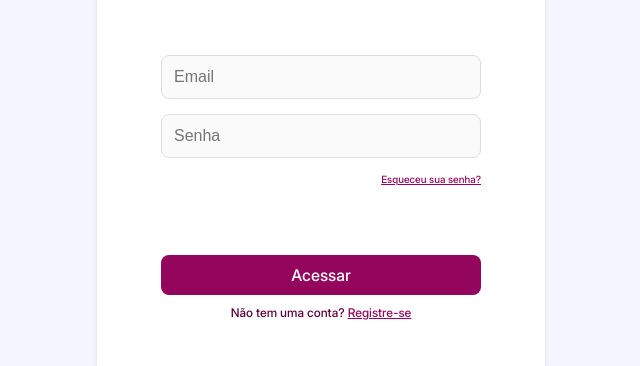
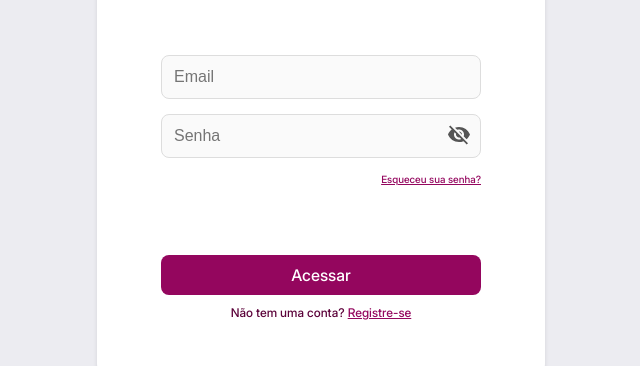
Before and after one commit to 6Nexus/nexus-frontend, a React (Create React App) app in the folder nexus-frontend/: page /login-professor in a window 1280 px wide. Shown: the part 278-644 px from the top of the page, without its empty margins (319-959 px from the left). Built offline with nearby package versions, Linux system fonts and the light colour scheme.

Commit message:
UPDATE: alterando estrutura do form de login e adicionando validações

```diff
--- a/nexus-frontend/package.json
+++ b/nexus-frontend/package.json
@@ -20,11 +20,14 @@
     "axios": "^1.7.7",
     "dotenv": "^16.4.5",
     "env": "^0.0.2",
+    "formik": "^2.4.6",
     "react": "^18.3.1",
     "react-dom": "^18.3.1",
     "react-router-dom": "^6.26.2",
     "react-scripts": "5.0.1",
-    "web-vitals": "^2.1.4"
+    "react-toastify": "^10.0.6",
+    "web-vitals": "^2.1.4",
+    "yup": "^1.4.0"
   },
   "scripts": {
     "start": "react-scripts start",
--- a/nexus-frontend/src/plataforma-professor/paginas/Login/Login.css
+++ b/nexus-frontend/src/plataforma-professor/paginas/Login/Login.css
@@ -14,7 +14,7 @@
     align-items: center;
     height: 100vh;
     margin: 0;
-    background-color: #F5F5FF;
+    background-color: #ececf1;
 }
 
 .box-login {
@@ -35,18 +35,6 @@
 
 
 .input-login input {
-    /* outline: none;
-    font-size: 0.9rem;
-    width: 100%;
-    padding: 0.5rem;
-    border: 1px solid var(--corDeContorno);
-    border-radius: 5px;
-    box-sizing: border-box;
-    margin-bottom: 15px;
-    padding: 10px;
-    position: relative;
-    background-color: #FFFAFD; */
-
     width: 100%;
     padding: 12px;
     border: 1px solid #ddd;
@@ -57,14 +45,38 @@
 
 }
 
-/* .input-login input::placeholder {
-    color: var(--corPrimaria);
-} */
+.error-message {
+    font-size: 12px;
+    color: rgb(95, 3, 3);
+    margin-bottom: 8px;
+}
+
+.input-login .input-erro {
+    border:  1px solid #F44336;
+}
+
+.input-login .input-success {
+    border: 1px solid #4CAF50;
+}
 
 .container-login .recuperar-senha {
     display: flex;
     justify-content: flex-end;
     font-size: 10px;
+}
+
+.input-login {
+    position: relative;
+}
+
+.icon-olho {
+    font-size: 20px;
+    color: #555;
+    position: absolute;
+    top: 40%;
+    right: 10px;
+    transform: translateY(-50%);
+    cursor: pointer;
 }
 
 
--- a/nexus-frontend/src/plataforma-professor/paginas/Login/Login.jsx
+++ b/nexus-frontend/src/plataforma-professor/paginas/Login/Login.jsx
@@ -1,39 +1,139 @@
-import React from "react";
+import React, { useState } from "react";
 import './Login.css'
 import logo from '../../../utils/assets/logo-nexus-com-texto2.png'
-import ButtonLoginGoogle from "../../componentes/ButtonLoginGoogle/ButtonLoginGoogle.jsx"
+import VisibilityIcon from '@mui/icons-material/Visibility';
+import VisibilityOffIcon from '@mui/icons-material/VisibilityOff';
 import { Link } from "react-router-dom";
+import { Formik, Form, Field, ErrorMessage } from 'formik';
+import * as Yup from 'yup';
+import { toast } from 'react-toastify';
+import { useNavigate } from 'react-router-dom';
+import api from "../../../api.js";
 
 
 function Login() {
+
+    // validações
+    const validationSchema = Yup.object().shape({
+        email: Yup.string()
+            .email("Formato de email inválido")
+            .matches(
+                /^[a-zA-Z0-9._%+-]+@[a-zA-Z0-9.-]+\.(com|org|net|edu|gov|mil|int|biz|info|br|com\.br|org\.br|edu\.br)$/,
+                "Por favor, insira um email com um domínio válido."
+            )
+            .required("O email é obrigatório"),
+
+            senha: Yup.string()
+            .min(6, "A senha deve ter pelo menos 6 caracteres")
+            .required("A senha é obrigatória"),
+    });
+
+
+    // useState para alterar estado de visibilidade da senha
+    const [senhaVisivel, setSenhaVisivel] = useState(false)
+
+    const toggleSenhaVisivel = () => {
+        setSenhaVisivel(!senhaVisivel);
+    };
+
+    const navigate = useNavigate();
+
+    // const [userLoginInfo, setUserLoginInfo] = useState({
+    //     email: '',
+    //     senha: ''
+    // })
+
+    const handleSubmit = (values) => {
+
+        api.post('/professores/login', {
+            email: values.email,
+            senha: values.senha
+        }, {
+            headers: {
+                'Content-Type': 'application/json'
+            }
+        })
+            .then(response => {
+                if (response.status === 200 && response.data?.token) {
+                    sessionStorage.setItem('authToken', response.data.token);
+                    sessionStorage.setItem('usuario', response.data.nome);
+                    sessionStorage.setItem('userId', response.data.userId)
+
+                    // alert("Login sucess")
+                    toast.success('Login realizado com sucesso!');
+                    navigate('/');
+                } else {
+                    // alert("Falhou")
+                    throw new Error('Ops! Ocorreu um erro interno.');
+                }
+            })
+            .catch(error => {
+                toast.error(error.message);
+                // alert(error.message)
+
+            });
+    };
+
 
     return (
 
         <div className="container-login">
             <div className="box-login">
 
-                    <img className="logo"  src={logo} alt="logo nexus" />
-                <form action="" method="">
+                <img className="logo" src={logo} alt="logo nexus" />
+                <Formik
+                    initialValues={{ email: '', senha: '' }}
+                    validationSchema={validationSchema}
+                    onSubmit={handleSubmit}
+
+                >
+                    {({ isSubmitting, errors, touched }) => (
+                        <Form>
+                            <div className="input-login">
+                                <Field
+                                    type="text"
+                                    name="email"
+                                    placeholder="Email"
+                                    className={touched.email ? errors.email ? 'input-erro' : 'input-success' : ''}
+                                />
+
+                                <ErrorMessage name="email" component="div" className="error-message" />
+                            </div>
 
                             <div className="input-login">
-                        <input type="text" placeholder="Email" required />
-                    </div>
-                    <div className="input-login">
-                        <input type="password" placeholder="Senha" required />
+                                <Field
+                                    type={senhaVisivel ? 'text' : 'password'}
+                                    name="senha"
+                                    placeholder="Senha"
+                                    className={touched.senha ? errors.senha ? 'input-erro' : 'input-success' : ''}
+                                />
+                                <span
+                                    className="icon-olho"
+                                    onClick={toggleSenhaVisivel}
+                                >
+                                    {senhaVisivel ? <VisibilityIcon /> : <VisibilityOffIcon />}
+                                </span>
+                                <ErrorMessage name="senha" component="div" className="error-message" />
                             </div>
 
                             <div className="recuperar-senha">
                                 <a href="https://www.example.com">Esqueceu sua senha?</a>
                             </div>
 
-                    <button className='acessar' type='submit'>Acessar</button>
-                    {/* <ButtonLoginGoogle /> */}
 
-                        <div className='registre-se'>
+
+                            <button className="acessar" type="submit" disabled={isSubmitting}>
+                                Acessar
+                            </button>
+
+
+                            <div className="registre-se">
                                 <p>Não tem uma conta? <Link to="/cadastro-professor">Registre-se</Link></p>
                             </div>
+                        </Form>
+                    )}
 
-                </form>
+                </Formik>
 
             </div>
         </div>
```
Also changed, not shown: 1 other file (tests, documents, lock files or other folders). Lines whose indentation alone changed are shown as unchanged.
